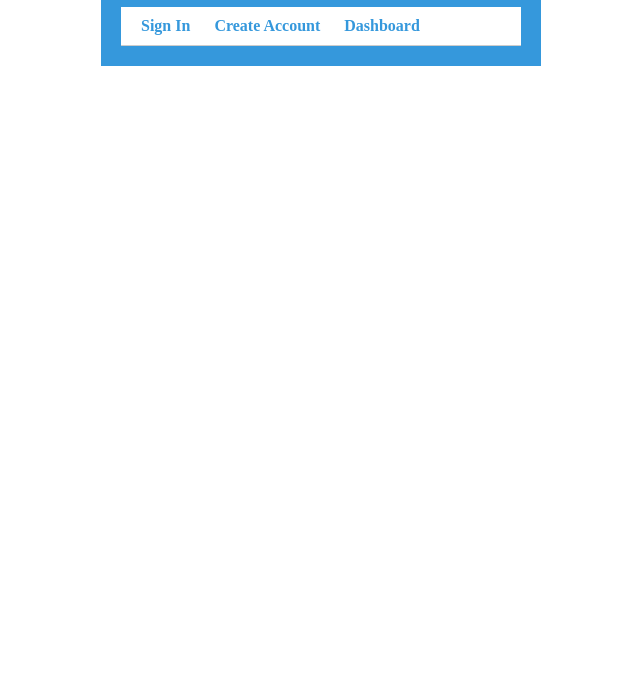
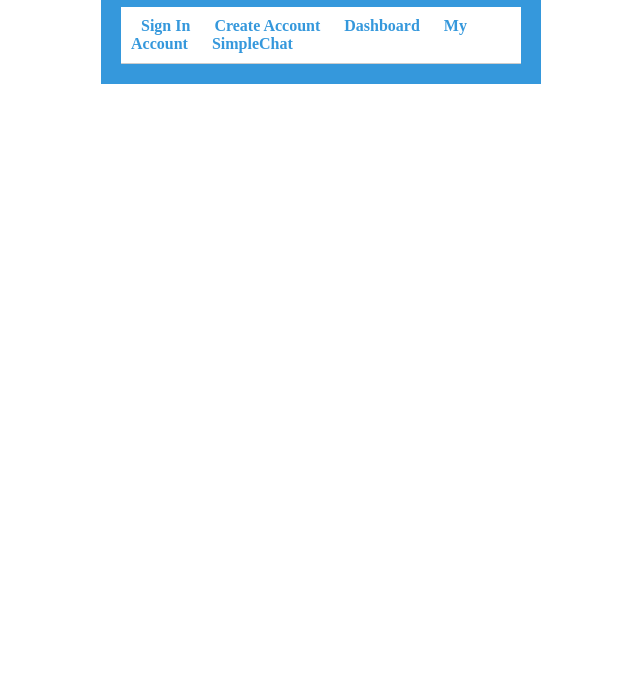
Before and after one commit to ChanceEvans/ChanceEvans.github.io, a plain HTML site: page index.html in a window 1280 px wide. Shown: the part 101-800 px from the top of the page, without its empty margins (319-959 px from the left). Drawn offline with Linux system fonts and the light colour scheme.

Commit message:
Update index.html

```diff
--- a/index.html
+++ b/index.html
@@ -41,6 +41,8 @@
       <a href="/signin.html">Sign In</a>
       <a href="/create-account.html">Create Account</a>
       <a href="/dashboard.html">Dashboard</a>
+      <a href="/my-account.html">My Account</a>
+      <a href="/chat.html">SimpleChat</a>
     </nav>
   </div>
 </body>
```
